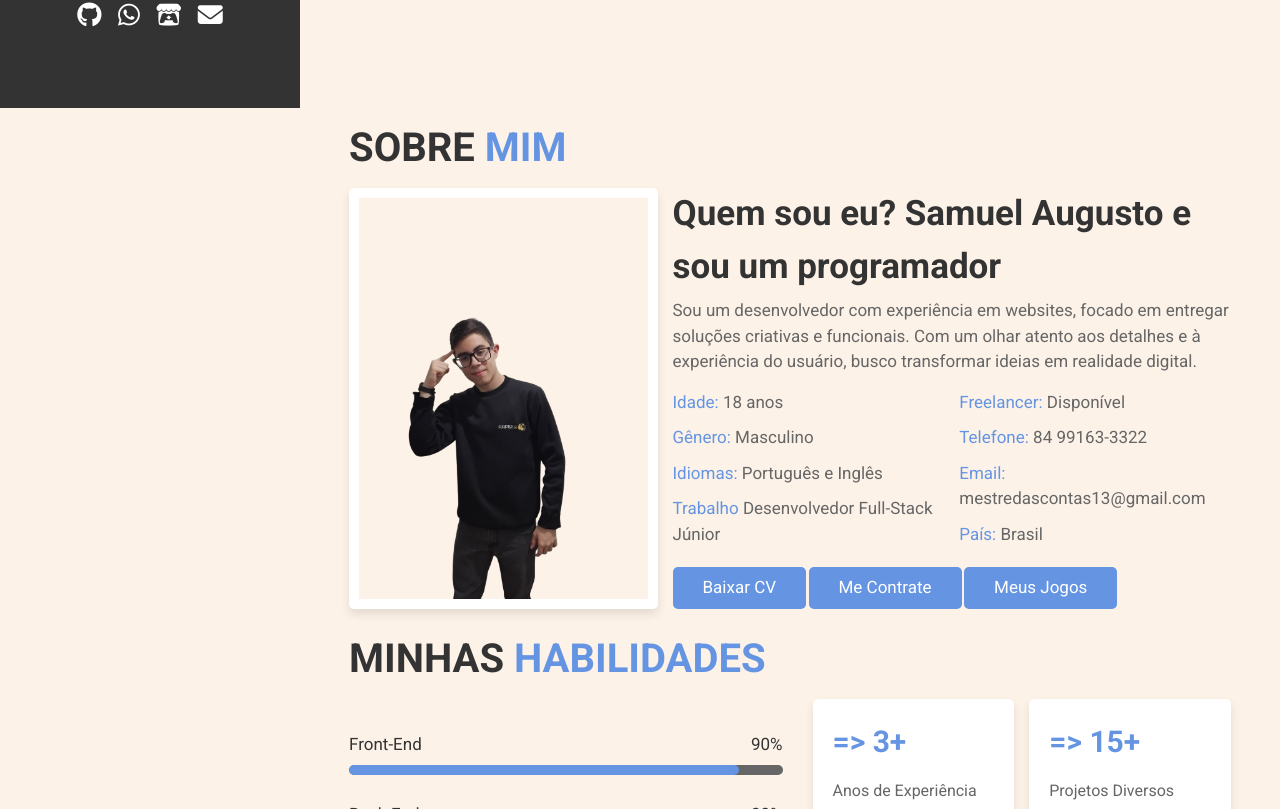
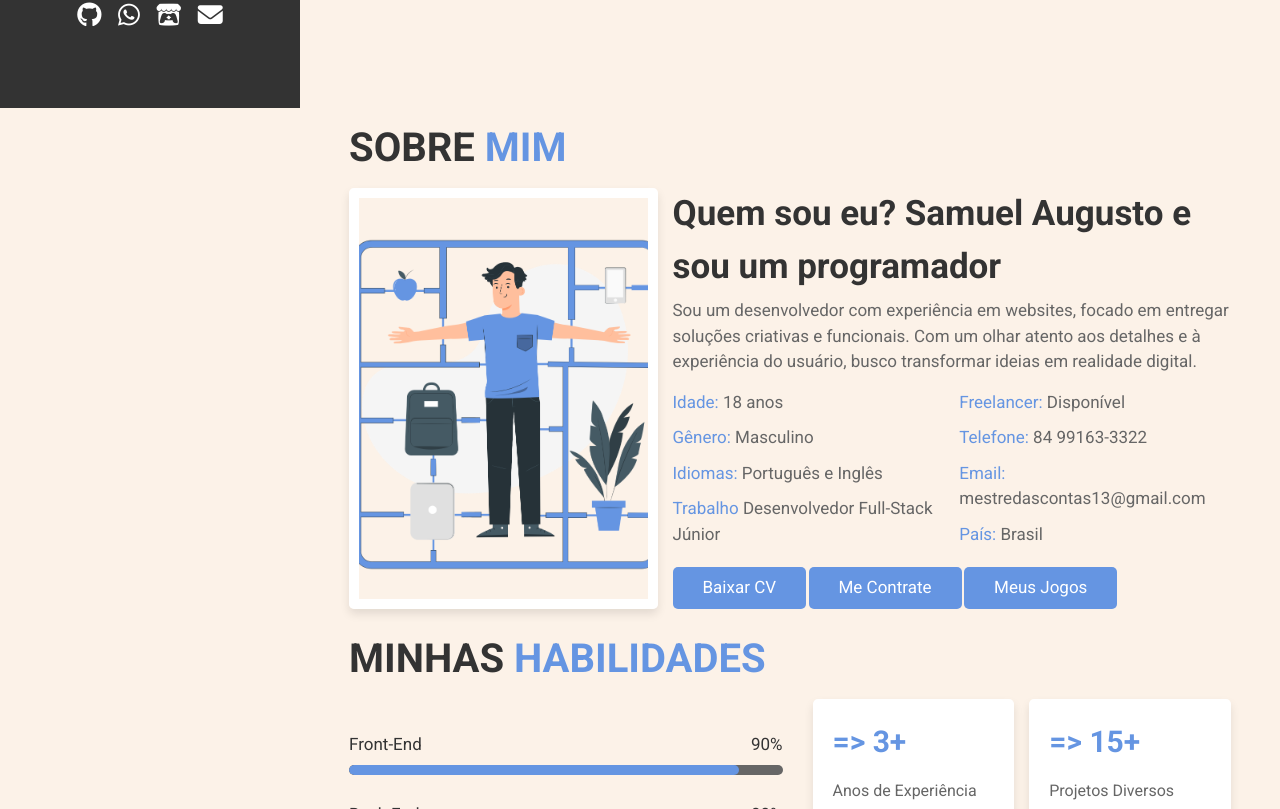
Before and after one commit to ISamuelAugustoI/Portfolio-SA, a plain HTML site: page index.html in a window 1280 px wide. Shown: the part 692-1501 px from the top of the page. Drawn offline with Linux system fonts and the light colour scheme.

Commit message:
Update index.html

```diff
--- a/index.html
+++ b/index.html
@@ -51,7 +51,7 @@
         <h1 class="heading">Sobre <span>Mim</span></h1>
         <div class="content_1">
             <div class="image">
-                <img src="Images/About.png" alt="">
+                <img src="Images/About-img.png" alt="">
             </div>
             <div class="content">
                 <h3>Quem sou eu? Samuel Augusto e sou um programador</h3>
```
